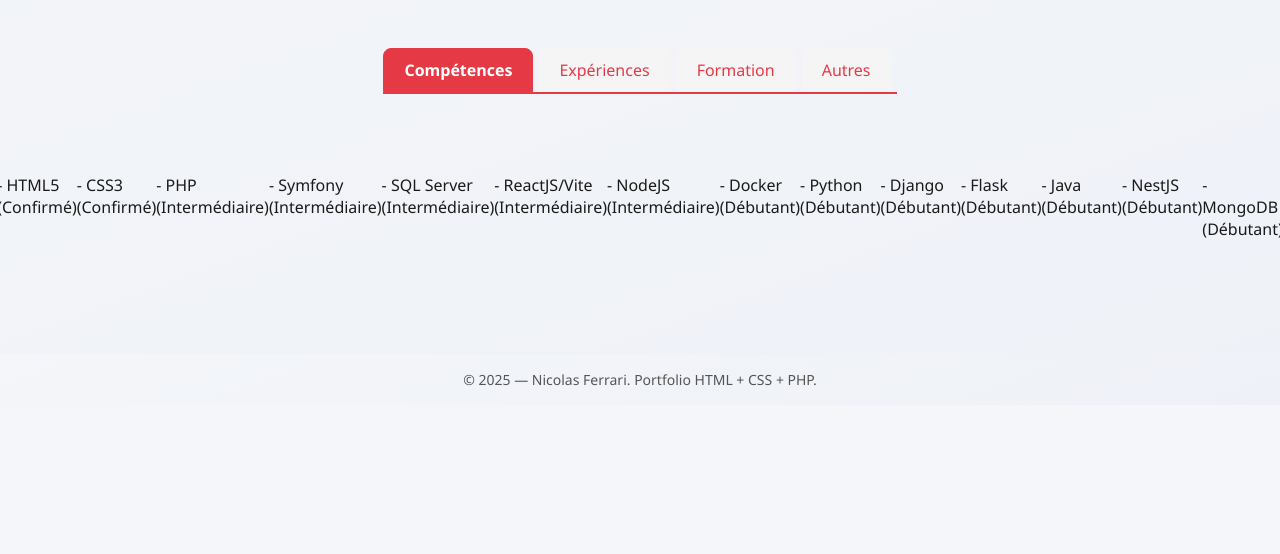
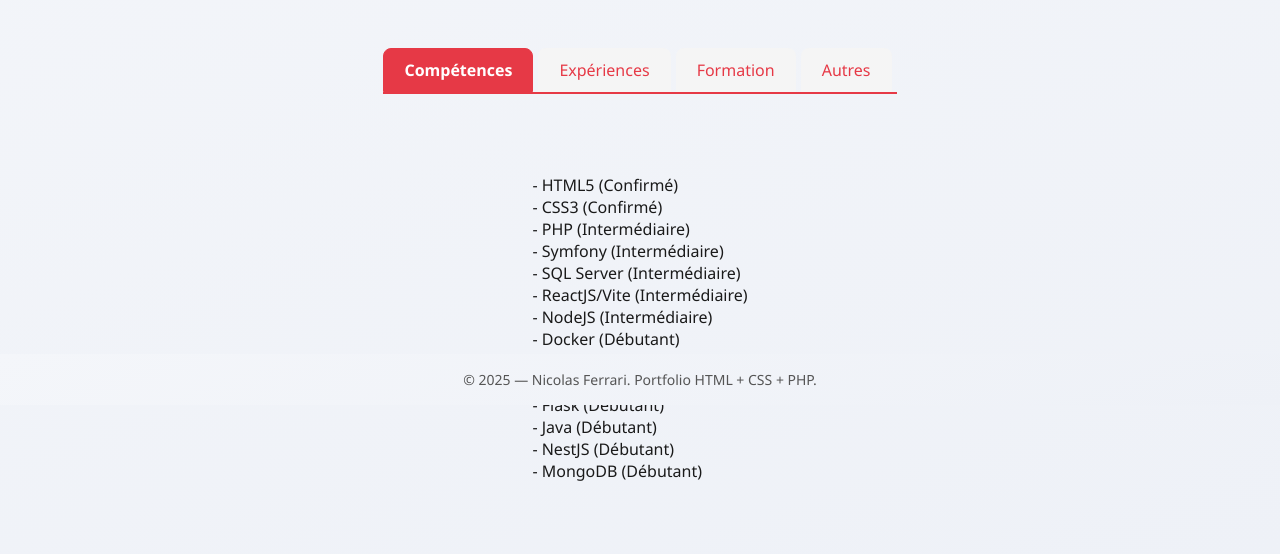
Before and after one commit to nicoferr/portfolio, a PHP site: page /cv.php in a window 1280 px wide. Shown: the part 395-949 px from the top of the page. Before the commit the page ends 781 px from the top, so only its background shows below. Run offline with PHP 8.4, Linux system fonts and the light colour scheme; some libraries are stand-ins or nearby versions.

Commit message:
modif skills

```diff
--- a/cv.php
+++ b/cv.php
@@ -37,11 +37,11 @@
           Compétences
     ---------------------------->
     <div id="skills" class="tab-content active">
-      <div class="flex skills">
+      <div class="flex-column skills">
         <?php
           foreach($cv["skills"] as $skill) {
         ?>
-            <div class="grid skill">
+            <div class="flex skill">
               - <?= $skill["name"]." (".$skill["level"].")" ?>
             </div>
         <?php
```
